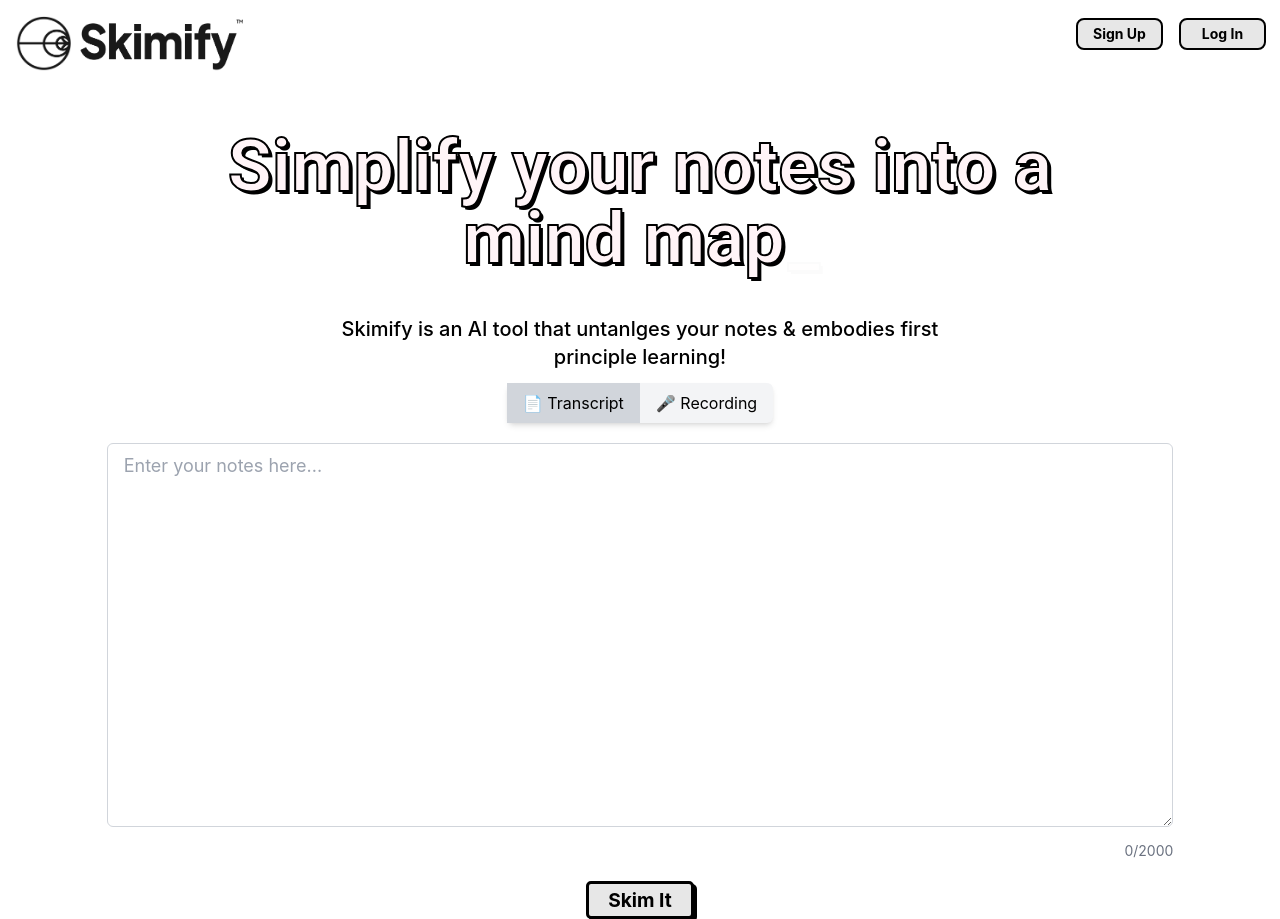
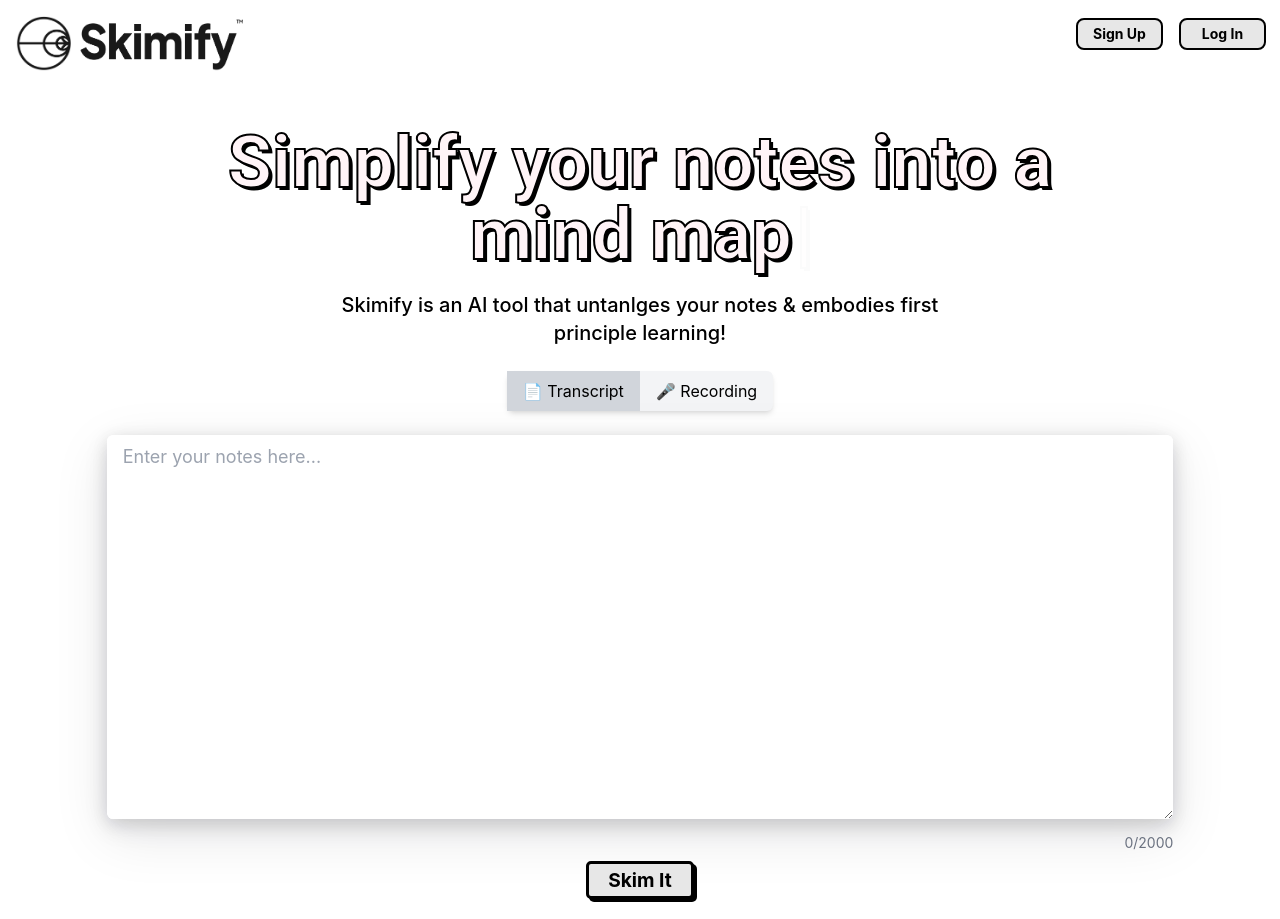
Before and after one commit to z-pl/Skimify, a React (Create React App) app in the folder my-app/: page / in a window 1280 px wide. Built offline with nearby package versions, Linux system fonts and the light colour scheme.

Commit message:
added first time interaction

```diff
--- a/my-app/src/App.tsx
+++ b/my-app/src/App.tsx
@@ -1,4 +1,4 @@
-import React from 'react';
+import React, { useEffect } from 'react';
 import './App.css';
 import { MainBody } from './Components/MainBody';
 import { Navbar } from './Components/Navbar';
@@ -6,7 +6,21 @@ import {Routes, Route} from "react-router-dom";
 import Home from "./Home";
 import Login from "./Login";
 import CreateAccount from "./CreateAccount";
+import canvasStore from './mobx/stores/CanvasStore';
 function App() {
+
+    useEffect(() => {
+      const hasVisited = localStorage.getItem('visited')
+
+      if (hasVisited) {
+        canvasStore.setFirstTimeVisit(false);
+      }
+      else {
+        canvasStore.setFirstTimeVisit(true);
+        localStorage.setItem('visited', "true")
+      }
+
+    }, [])
     return (
 
         <Routes>
--- /dev/null
+++ b/my-app/src/Components/Canvas/FirstNodeClick.tsx
@@ -0,0 +1,24 @@
+import { motion } from "framer-motion"
+
+
+export default function FirstNodeClick() {
+  return (
+    <div className="absolute bottom-8 left-1/3 mb-2">
+      <div className="flex flex-col items-center gap-3">
+        <motion.div
+          className="font-black font-bold text-2xl"
+          initial={{ opacity: 0.4 }}
+          animate={{ opacity: 1 }}
+          transition={{ ease: "easeInOut", duration: 1, repeat: Infinity }}
+          >
+            Click Me
+        </motion.div>
+        <div className="box">
+          <span></span>
+          <span></span>
+          <span></span>
+        </div>
+      </div>
+    </div>
+  )
+}
--- a/my-app/src/Components/Canvas/RestartCanvas.tsx
+++ b/my-app/src/Components/Canvas/RestartCanvas.tsx
@@ -16,7 +16,7 @@ export default function RestartCanvas(props : ResetCanvasProps)
     expanded: {
       borderRadius: "50px",
       padding: "0.4rem 0.4rem",
-      width: 150,
+      width: 100,
       transition: {
         duration: 0.2,
       },
@@ -36,13 +36,10 @@ export default function RestartCanvas(props : ResetCanvasProps)
   const clearCanvas = () => {
 
     setTimeout(() => {
-      canvasStore.bottomRef.current.scrollIntoView({      behavior: 'smooth',
-      block: 'start',
-      inline: 'nearest',})
+      window.scrollTo({ top: 12, behavior: "smooth" });
     }, 0);
 
     props.resetGraph();
-
 
     setTimeout(() => {
 
@@ -75,7 +72,7 @@ export default function RestartCanvas(props : ResetCanvasProps)
               animate={{opacity: 1}}
               transition={{delay: 0.2, duration: 0.25}}
             >
-            New Canvas
+            Reset
 
             </motion.span>
           )}
--- a/my-app/src/Components/Canvas/SkimifyNode.tsx
+++ b/my-app/src/Components/Canvas/SkimifyNode.tsx
@@ -1,13 +1,19 @@
 import { useState } from "react"
 import { Typewriter } from "react-simple-typewriter"
+import FirstNodeClick from "./FirstNodeClick"
+import canvasStore from "../../mobx/stores/CanvasStore"
+import { observer } from "mobx-react-lite"
 
-export default function SkimifyNode(props) {
+export const SkimifyNode = observer((props: any) => {
   const [hideCursor, setHideCursor] = useState(false)
 
   function disableCursor() {
     setHideCursor(true)
   }
   return (
+
+    <div className="relative">
+    {canvasStore.firstTimeVisit && <FirstNodeClick />}
       <span className="tw-node">
         {
             <Typewriter
@@ -22,5 +28,6 @@ export default function SkimifyNode(props) {
               />
           }
       </span>
+    </div>
   )
-}
+})
--- a/my-app/src/Components/Canvas/initialElements.tsx
+++ b/my-app/src/Components/Canvas/initialElements.tsx
@@ -1,5 +1,5 @@
 import { Edge, Node } from 'reactflow';
-import SkimifyNode from './SkimifyNode';
+import {SkimifyNode} from './SkimifyNode';
 import textAreaStore from "../../mobx/stores/UserInputText";
 import canvasStore from '../../mobx/stores/CanvasStore';
 
--- a/my-app/src/Components/CanvasGrid.tsx
+++ b/my-app/src/Components/CanvasGrid.tsx
@@ -12,7 +12,7 @@ export const CanvasGrid = observer(() => {
           initial={{ opacity: 0 }}
           animate={{ opacity: 1 }}
           exit={{ opacity: 0 }}
-          transition={{delay: 0.1, duration: 0.5 }}
+          transition={{delay: 0, duration: 1 }}
           >
             <ReactFlowWrapper />
         </motion.div>)}
--- a/my-app/src/Components/LandingHeader.tsx
+++ b/my-app/src/Components/LandingHeader.tsx
@@ -27,15 +27,15 @@ export function LandingHeader() {
   }
 
     return (
-    <div ref = {bottomRef} className="m-1 flex flex-col items-center gap-6">
-      <div className="text-5xl font-roboto landing-header-text sm:text-7xl  min-h-40 font-bold w-8/12 text-center">
+    <div ref = {bottomRef} className="mx-2 flex flex-col items-center gap-1">
+      <div className="text-5xl font-roboto landing-header-text min-h-40 xl:h-40 lg:h-auto md:h-auto sm:text-7xl font-bold w-8/12 text-center">
         Simplify your {'  '}
         {
           <Typewriter
             words={['notes into a mind map']}
             loop={1}
             cursor
-            cursorStyle='_'
+            cursorStyle='|'
             typeSpeed={100}
             deleteSpeed={50}
             delaySpeed={1000}
@@ -43,7 +43,7 @@ export function LandingHeader() {
         }
       </div>
 
-      <div className="text-lg landing-subheader-text md: sm:text-xl w-6/12 text-center">
+      <div className="text-lg landing-subheader-text sm:text-xl w-6/12 text-center">
         Skimify is an AI tool that untanlges your notes & embodies first principle learning!
       </div>
 
--- a/my-app/src/Components/MainBody.tsx
+++ b/my-app/src/Components/MainBody.tsx
@@ -1,14 +1,14 @@
 import { LandingHeader } from "./LandingHeader";
 import { TextVideo } from "./TextVideo";
 import { VideoAndDrag } from "./VideoAndDrag";
-
 export function MainBody() {
   return (
 
     //      <VideoAndDrag></VideoAndDrag>
 
-    <div >
+    <div className="main-body">
       <LandingHeader></LandingHeader>
+
       <TextVideo></TextVideo>
 
     </div>
--- a/my-app/src/Components/TextVideo.tsx
+++ b/my-app/src/Components/TextVideo.tsx
@@ -49,9 +49,8 @@ export const TextVideo = observer(() => {
 
 
   return (
-    <div className="flex flex-col items-center space-y-5 mt-3">
-
-      <div className="bg-gray-100 rounded-md shadow-md">
+    <div className="flex flex-col items-center gap-2 mt-2 ">
+      <div className="bg-gray-100 rounded-md shadow-md m-4">
         <ul className="flex">
           {tabs.map((item) => (
             <li
@@ -81,7 +80,7 @@ export const TextVideo = observer(() => {
       <div className="w-10/12">
         <textarea
           rows={15}
-          className="w-full px-4 py-2 text-lg bg-white border border-gray-300 rounded-md focus:outline-none focus:border-blue-500 h-96 min-w-full min-h-[10rem]"
+          className="text-video w-full px-4 py-2 text-lg  focus:outline-none focus:border-blue-500 h-96 min-w-full min-h-[10rem]"
           placeholder="Enter your notes here..."
           value={textAreaStore.textValue}
           onChange={handleTextareaChange}
@@ -107,6 +106,7 @@ export const TextVideo = observer(() => {
             "skim-it-btn " + (!canvasStore.showCanvas ? "btn-enable" : "btn-disable")}>Skim It</motion.button>
       )}
       </AnimatePresence>
+      <div className=""></div>
     </div>
   );
 });
--- a/my-app/src/index.css
+++ b/my-app/src/index.css
@@ -4,6 +4,17 @@
 
 @import url('https://fonts.googleapis.com/css2?family=Roboto:wght@100;300;400;500;700&display=swap');
 @import url('https://fonts.googleapis.com/css2?family=Inter:wght@400;500;600&display=swap');
+
+:root {
+  --color1: #e5b3df;
+  --color2: #d1a5fe;
+  --color3: #f44324;
+  --color4: #1fd1bc;
+  --color5: #e822d1;
+  --color6: #d1a5fe;
+  --color7: #e5b3df;
+}
+
 body {
   margin: 0;
   font-family: -apple-system, BlinkMacSystemFont, 'Segoe UI', 'Roboto', 'Oxygen',
@@ -69,6 +80,58 @@ code {
     left: 0px;
   }
 }
+.main-body::before {
+  border-radius: 100%;
+  content: "";
+  display: block;
+  height: 100%;
+}
+
+.main-body::before {
+  filter: blur(40px);
+
+  animation-name: switchMood;
+  animation-duration: 10s;
+  animation-iteration-count: infinite;
+  transition-timing-function: ease;
+  transition-property: transform;
+  transform: rotate(360deg);
+
+  background: linear-gradient(-330deg, #e5b3df, #d1a5fe, #f44324,
+                              #1fd1bc,  #e822d1, #d1a5fe, #e5b3df);
+  background-size: 1400% 1400%;
+  box-shadow: inset 0 0 10vh rgba(0,0,0,.4);
+}
+
+#canvas {
+  width: 50%;
+  height: 50%;
+  display: block;
+  position: fixed;
+  top: 25%;
+  left: 25%;
+  z-index: -9999;
+
+  filter: blur(40px);
+  border-radius: 50%;
+  animation-name: switchMood;
+  animation-duration: 10s;
+  animation-iteration-count: infinite;
+  transition-timing-function: ease;
+  transition-property: transform;
+  transform: rotate(360deg);
+
+  background: linear-gradient(-330deg, #e5b3df, #d1a5fe, #f44324,
+                              #1fd1bc,  #e822d1, #d1a5fe, #e5b3df);
+  background-size: 1400% 1400%;
+  box-shadow: inset 0 0 10vh rgba(0,0,0,.4);
+}
+
+@keyframes switchMood {
+  from {background-position: 40% 0%;}
+  50% {background-position: 60% 100%;}
+  to {background-position: 40% 0%;}
+}
 
 .landing-header-text {
   color:#FFF4F7 ;
@@ -76,6 +139,8 @@ code {
   -webkit-text-stroke: 2px black;
 
 }
+
+
 
 .landing-subheader-text {
   font-weight: 500;
@@ -116,13 +181,47 @@ path.react-flow__edge-path {
   border-radius: 5px;
   padding: 0.1rem 1.2rem;
   animation: shiftButtonUp 0.1s ease-in-out;
-  position: relative;
 }
 
 .skim-it-btn:hover {
   animation: shiftButtonDown 0.1s ease-in-out;
   animation-fill-mode: forwards;
 }
+
+
+.text-video {
+  box-shadow: 0px 4px 16px rgba(17,17,26,0.1), 0px 8px 24px rgba(17,17,26,0.1), 0px 16px 56px rgba(17,17,26,0.1);
+  border-radius: 0.4rem;
+  background-color: rgba(255, 255, 255, 0.907);
+  animation: revertBorderRadius 0.2s ease-in-out;
+  animation-fill-mode: forwards;
+}
+
+.text-video:focus {
+  animation: borderRadius 0.2s ease-in-out;
+  animation-fill-mode: forwards;
+}
+
+@keyframes borderRadius {
+  from {
+    border-radius: 0.4rem;
+  }
+
+  to {
+    border-radius: 1.2rem;
+  }
+}
+
+@keyframes revertBorderRadius {
+  from {
+    border-radius: 1.2rem;
+  }
+
+  to {
+    border-radius: 0.4rem;
+  }
+}
+
 
 .restart-canvas-btn {
   background-color:#ffffff;
@@ -244,3 +343,44 @@ path.react-flow__edge-path {
   width: 170px;
   height: auto;
 }
+
+
+/* <------------ First Node Click -------------> */
+.box {
+
+}
+.box span{
+  display: block;
+  width: 20px;
+  height: 20px;
+  border-bottom: 3px solid black;
+  border-right: 3px solid black;
+  transform: rotate(45deg);
+  margin: -10px;
+  animation: animate 1s infinite;
+}
+
+.box span:nth-child(2)
+{
+  animation-delay: -0.2s;
+}
+
+.box span:nth-child(3)
+{
+  animation-delay: -0.4s;
+}
+
+@keyframes animate{
+
+  0%{
+    opacity: 0;
+    transform: rotate(45deg) translate(-5px, -5px);
+  }
+  50%{
+    opacity: 1;
+  }
+  100%{
+    opacity: 0;
+    transform: rotate(45deg) translate(5px, 5px);
+  }
+}
--- a/my-app/src/mobx/stores/CanvasStore.tsx
+++ b/my-app/src/mobx/stores/CanvasStore.tsx
@@ -4,9 +4,9 @@ class CanvasStore {
   showCanvas = false;
   firstNodeText = "";
   bottomRef = null;
-
   nodesToAdd = [];
   nodesOffset = 1;
+  firstTimeVisit = false;
 
   constructor() {
     makeAutoObservable(this);
@@ -29,6 +29,10 @@ class CanvasStore {
   setNodesOffet(val) {
     this.nodesOffset += val;
   }
+
+  setFirstTimeVisit(val) {
+    this.firstTimeVisit = val
+  }
 }
 
 export default new CanvasStore()
```
Also changed, not shown: my-app/src/Components/Canvas/GraphForce.tsx (+9 -10 lines). Lines whose indentation alone changed are shown as unchanged.
